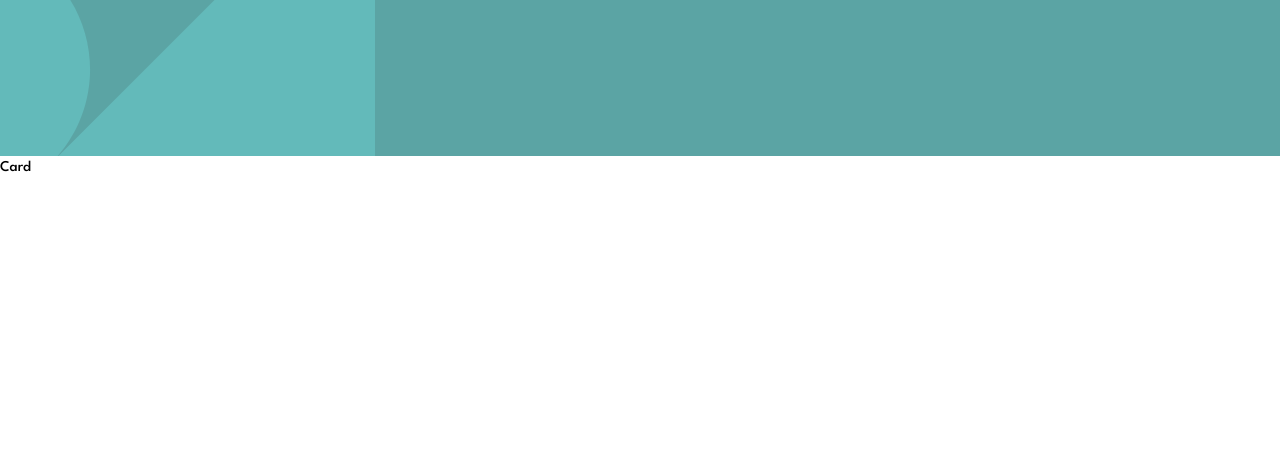
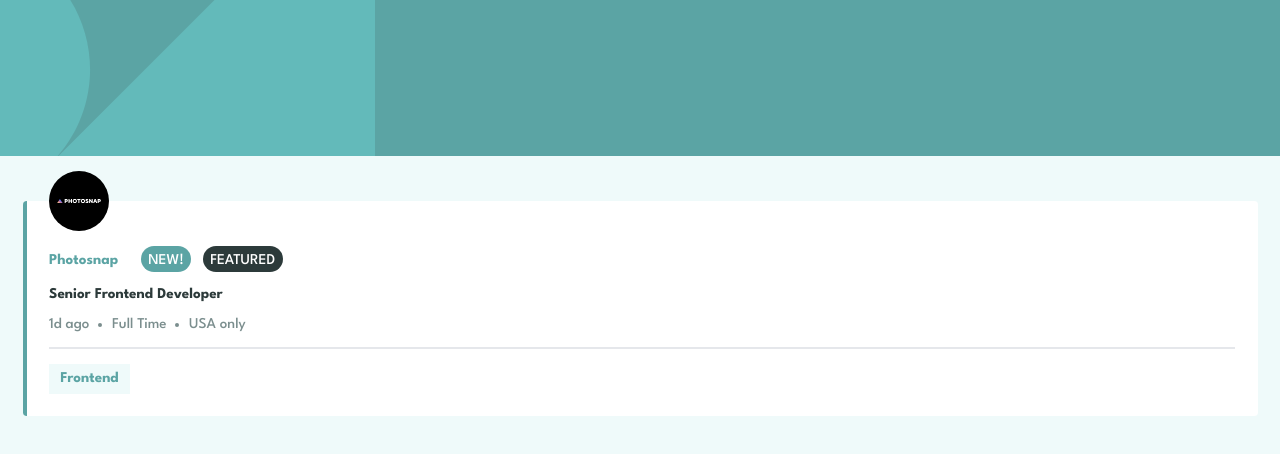
Before and after one commit to koyaboy/job-listings-fm, a React (Create React App) app: page / in a window 1280 px wide. Shown: the top 454 px of the page. Built offline with nearby package versions, Linux system fonts and the light colour scheme.

Commit message:
Card-Style-Complete

```diff
--- a/src/App.tsx
+++ b/src/App.tsx
@@ -4,9 +4,12 @@ import Card from './components/Card';
 
 function App() {
   return (
-    <div>
+    <div className='bg-light-grayish-cyan-bg min-h-screen'>
       <Header />
-      <Card />
+      <div className=' mt-12 mb-8 px-6'>
+        <Card />
+      </div>
+
     </div>
   );
 }
--- a/src/components/Card.tsx
+++ b/src/components/Card.tsx
@@ -1,8 +1,38 @@
 import React from 'react'
+
+import { photosnap } from '../images/images'
 
 const Card = () => {
     return (
-        <div>Card</div>
+        <div className='bg-white relative border-l-4 border-desaturated-dark-cyan px-6 pt-12 pb-6 rounded'>
+            <img
+                src={photosnap}
+                alt="photosnap"
+                className="absolute -top-8 w-16"
+            />
+
+            <div className='flex gap-6 items-end'>
+                <div className='text-desaturated-dark-cyan font-bold'>Photosnap</div>
+                <div className='flex gap-3'>
+                    <div className='bg-desaturated-dark-cyan text-white rounded-full px-2 pt-[0.2em]'>NEW!</div>
+                    <div className='bg-very-dark-grayish-cyan text-white px-2 pt-[0.2em] rounded-full'>FEATURED</div>
+                </div>
+            </div>
+
+            <div className='text-very-dark-grayish-cyan font-bold mt-3'>Senior Frontend Developer</div>
+
+            <ul className='flex list-disc gap-6 mt-2 text-dark-grayish-cyan'>
+                <li className='list-none'>1d ago</li>
+                <li>Full Time</li>
+                <li>USA only</li>
+            </ul>
+
+            <hr className='mt-3 bg-very-dark-grayish-cyan border' />
+
+            <div className='flex mt-4'>
+                <div className="bg-light-grayish-cyan-bg text-desaturated-dark-cyan font-bold px-3 py-1">Frontend</div>
+            </div>
+        </div>
     )
 }
 
```
